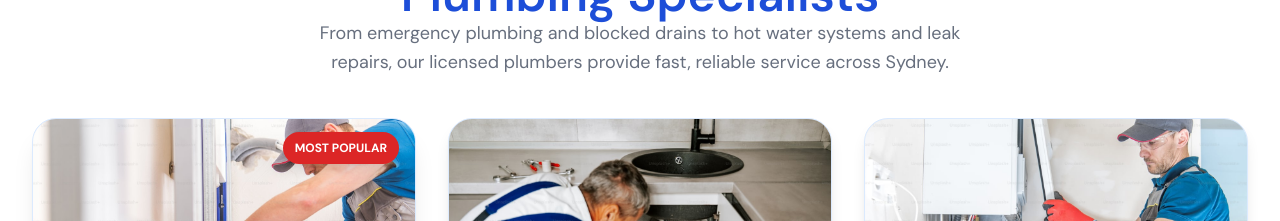
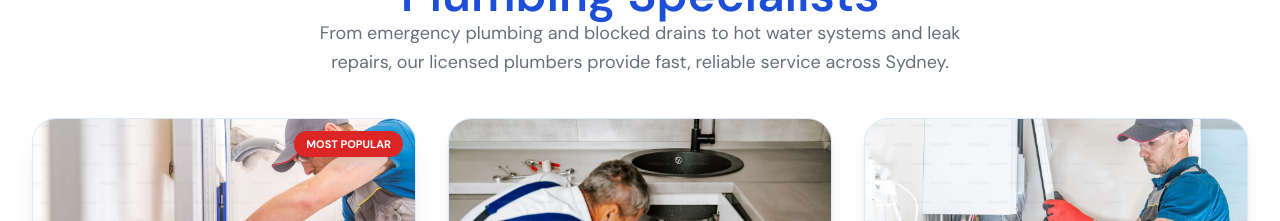
Before and after one commit to gopremiumstudio/flowfix-plumbing-demo, a React (Vite) app: page / in a window 1280 px wide. Shown: the part 880-1101 px from the top of the page. Built offline with nearby package versions, Linux system fonts and the light colour scheme.

Commit message:
Refine popular badge

```diff
--- a/src/components/ServiceCard.jsx
+++ b/src/components/ServiceCard.jsx
@@ -22,8 +22,8 @@ function ServiceCard({ image, icon: Icon, title, description, features, link, va
     />
 
     {title === '24/7 Emergency Plumbing' && (
-      <div className="absolute top-4 right-4">
-        <span className="bg-red-600 text-white text-xs font-bold px-3 py-2 rounded-full shadow-lg">
+      <div className="absolute top-3 right-3">
+        <span className="bg-red-600 text-white text-[11px] font-bold px-3 py-1.5 rounded-full shadow-lg">
           MOST POPULAR
         </span>
       </div>
```
